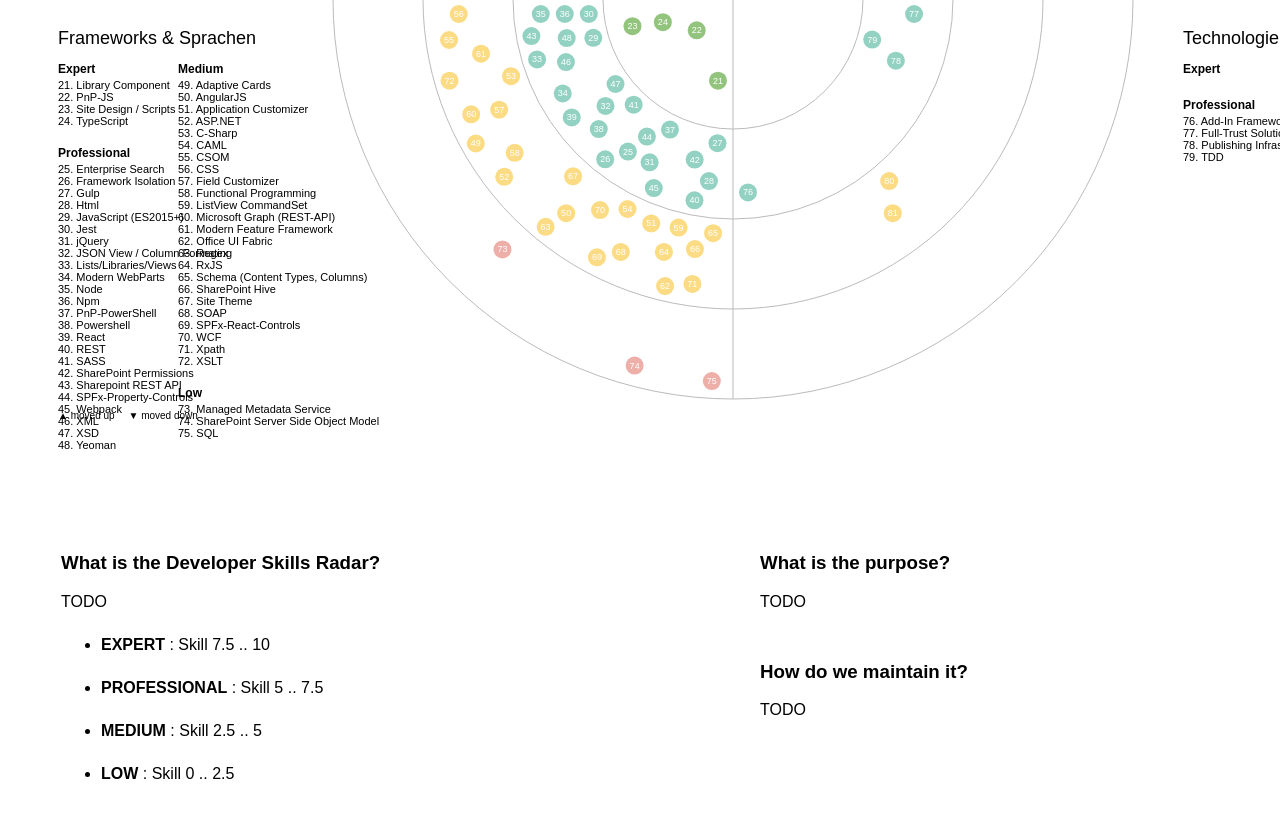
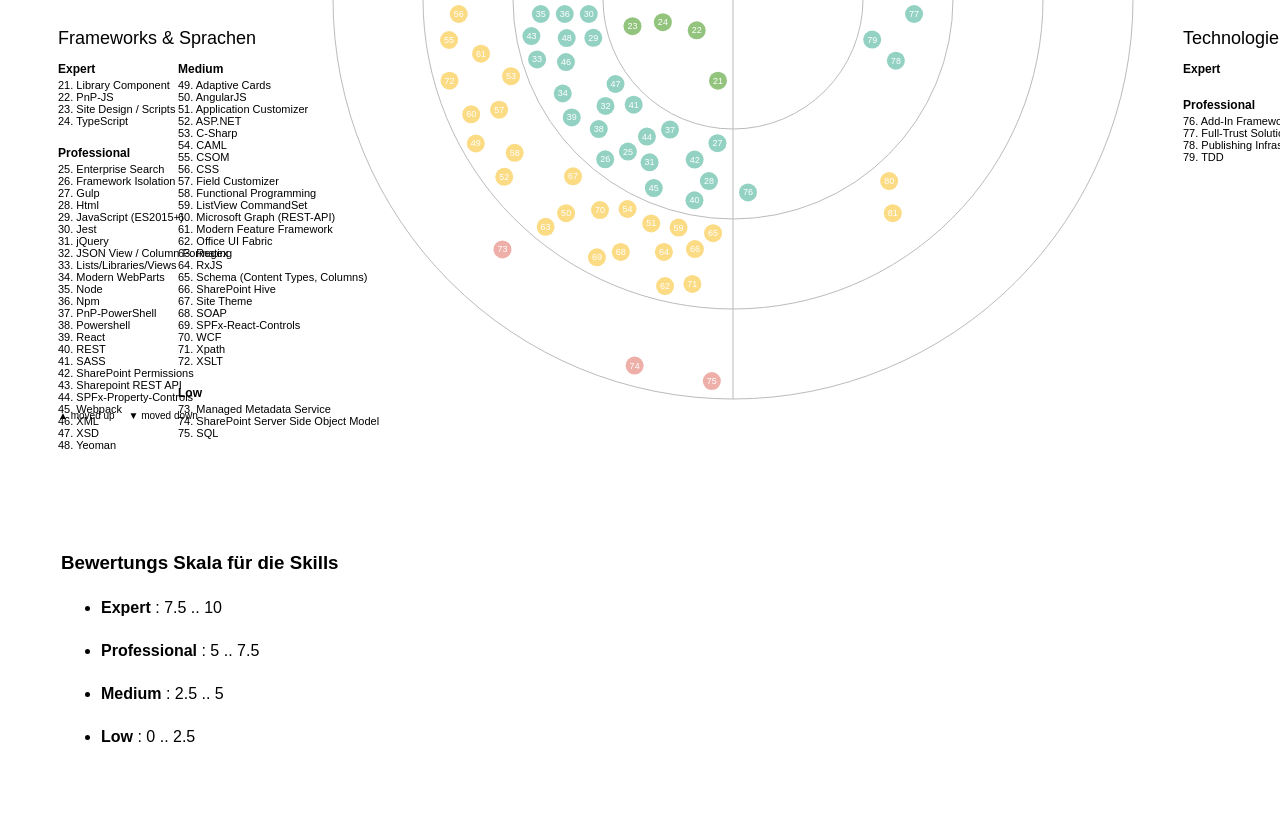
Before and after one commit to rolandoechslin/technologie-radar, a website: page docs/index.html in a window 1280 px wide. Shown: the part 509-1327 px from the top of the page. Drawn offline with nearby package versions, Linux system fonts and the light colour scheme.

Commit message:
update labels

```diff
--- a/docs/index.html
+++ b/docs/index.html
@@ -781,22 +781,24 @@
 <tr>
 <td>
 
-<h3>What is the Developer Skills Radar?</h3>
+<h3>Bewertungs Skala für die Skills</h3>
 
-<p>
+<!-- <p>
 TODO
-</p>
+</p> -->
 
 <ul>
-<li><strong>EXPERT</strong> : Skill 7.5 .. 10</li>
-<li><strong>PROFESSIONAL</strong> : Skill 5 .. 7.5</li>
-<li><strong>MEDIUM</strong> : Skill 2.5 .. 5</li>
-<li><strong>LOW</strong> : Skill 0 .. 2.5</li>
+<li><strong>Expert</strong> : 7.5 .. 10</li>
+<li><strong>Professional</strong> : 5 .. 7.5</li>
+<li><strong>Medium</strong> : 2.5 .. 5</li>
+<li><strong>Low</strong> : 0 .. 2.5</li>
 </ul>
 
-</td><td>
+</td>
 
-<h3>What is the purpose?</h3>
+<td>
+
+<!-- <h3>What is the purpose?</h3>
 
 <p>
 TODO
@@ -806,7 +808,7 @@
 
 <p>
 TODO
-</p>
+</p> -->
 
 
 </td>
```
